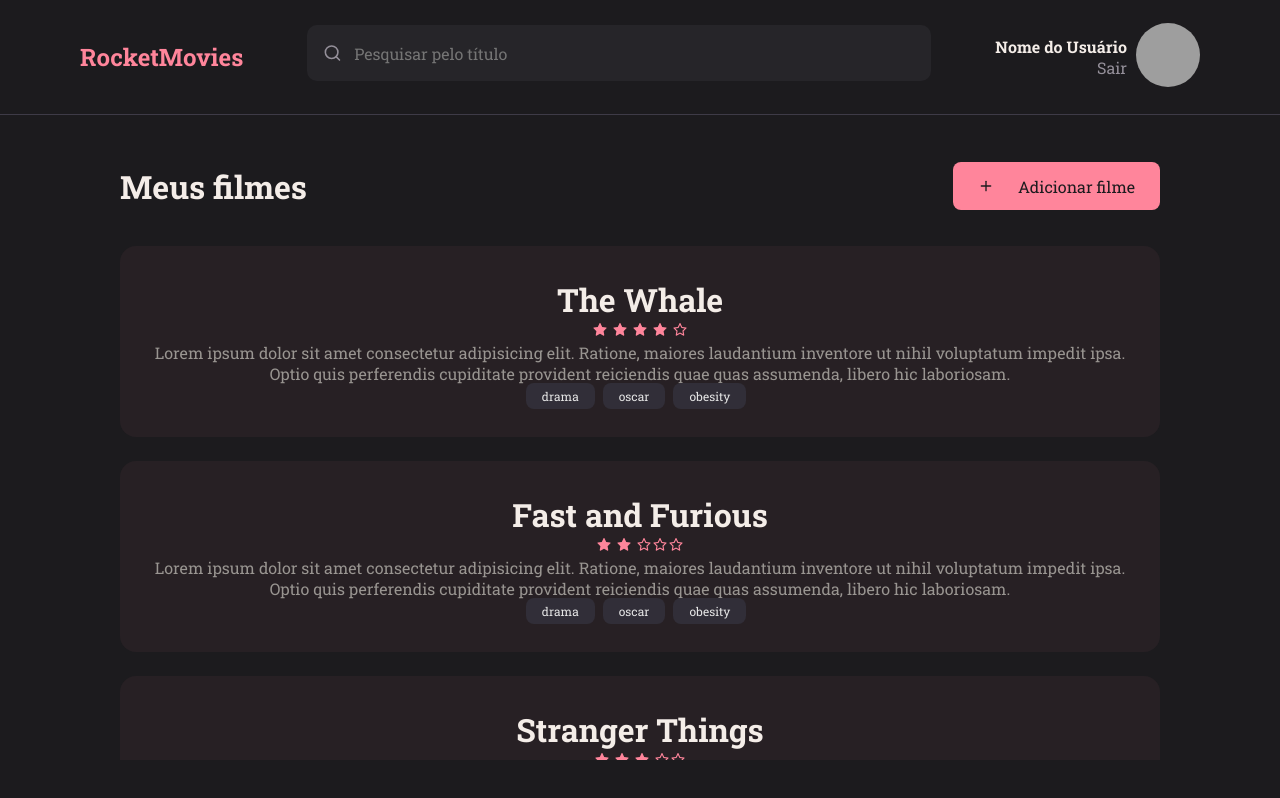
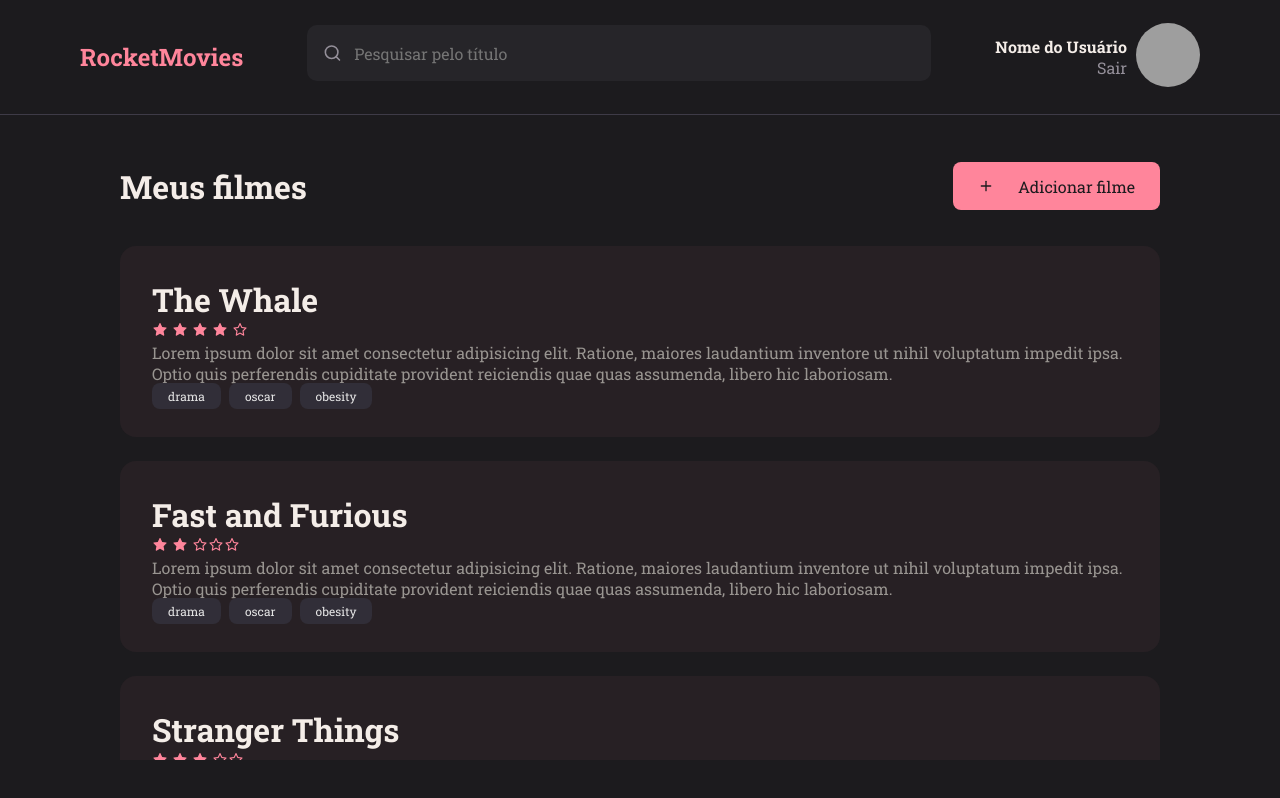
Before and after one commit to Pedro558/RocketMovies-front-end, a React (Vite) app: page / in a window 1280 px wide. Built offline with nearby package versions, Linux system fonts and the light colour scheme; grey boxes are pictures that could not be loaded.

Commit message:
:construction: aligning note text

```diff
--- a/src/components/Note/styles.js
+++ b/src/components/Note/styles.js
@@ -7,6 +7,10 @@ export const Container = styled.button`
   border: none;
   border-radius: 16px;
   padding: 32px;
+
+  display: flex;
+    flex-direction: column;
+    align-items: flex-start;
 
   >h1{
     color: ${({ theme })=> theme.COLORS.WHITE};
@@ -18,5 +22,6 @@ export const Container = styled.button`
 
   >p{
     color: ${({ theme })=> theme.COLORS.GRAY_100};
+    text-align: left;
   }
 `
```
